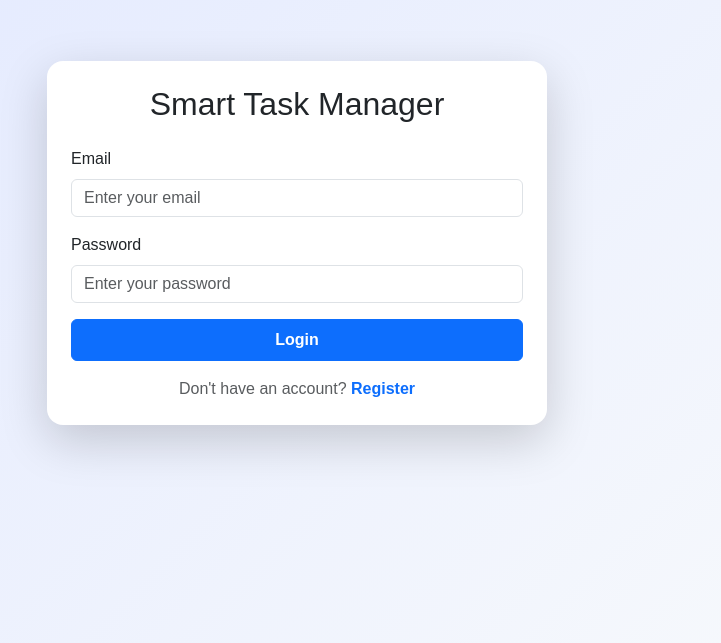
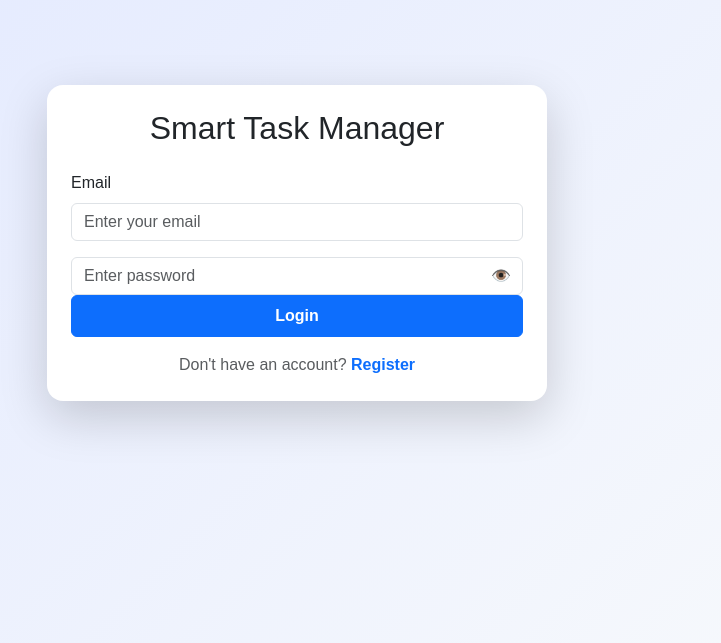
Before and after one commit to NibashisGorain/smart-task-management-system, a React (Vite) app in the folder client/: page / in a window 1280 px wide. Shown: the part 157-800 px from the top of the page, without its empty margins (343-1064 px from the left). Built offline with nearby package versions, Linux system fonts and the light colour scheme.

Commit message:
Added password visibility toggle

```diff
--- a/client/src/pages/Login.jsx
+++ b/client/src/pages/Login.jsx
@@ -3,10 +3,12 @@
 import { useNavigate, Link } from "react-router-dom";
 import { toast } from "react-toastify";
 
+
 function Login() {
   const [email, setEmail] = useState("");
   const [password, setPassword] = useState("");
   const [loading, setLoading] = useState(false);
+  const [showPassword, setShowPassword] = useState(false);
 
   const navigate = useNavigate();
 
@@ -63,16 +65,24 @@
             />
           </div>
 
-          <div className="mb-3">
-            <label className="form-label">Password</label>
+          <div className="position-relative">
             <input
-              type="password"
-              placeholder="Enter your password"
+              type={showPassword ? "text" : "password"}
+              className="form-control"
+              placeholder="Enter password"
               value={password}
               onChange={(e) => setPassword(e.target.value)}
-              className="form-control"
               required
             />
+
+            <button
+              type="button"
+              onClick={() => setShowPassword(!showPassword)}
+              className="btn position-absolute top-50 end-0 translate-middle-y border-0"
+              style={{ background: "transparent" }}
+            >
+              {showPassword ? "🙈" : "👁️"}
+            </button>
           </div>
 
           <button
--- a/client/src/pages/Register.jsx
+++ b/client/src/pages/Register.jsx
@@ -8,6 +8,7 @@
   const [email, setEmail] = useState("");
   const [password, setPassword] = useState("");
   const [loading, setLoading] = useState(false);
+  const [showPassword, setShowPassword] = useState(false);
 
   const navigate = useNavigate();
 
@@ -90,16 +91,24 @@
             />
           </div>
 
-          <div className="mb-3">
-            <label className="form-label">Password</label>
+          <div className="position-relative">
             <input
-              type="password"
+              type={showPassword ? "text" : "password"}
               className="form-control"
-              placeholder="Create a password"
+              placeholder="Enter password"
               value={password}
               onChange={(e) => setPassword(e.target.value)}
               required
             />
+
+            <button
+              type="button"
+              onClick={() => setShowPassword(!showPassword)}
+              className="btn position-absolute top-50 end-0 translate-middle-y border-0"
+              style={{ background: "transparent" }}
+            >
+              {showPassword ? "🙈" : "👁️"}
+            </button>
           </div>
 
           <button
```
